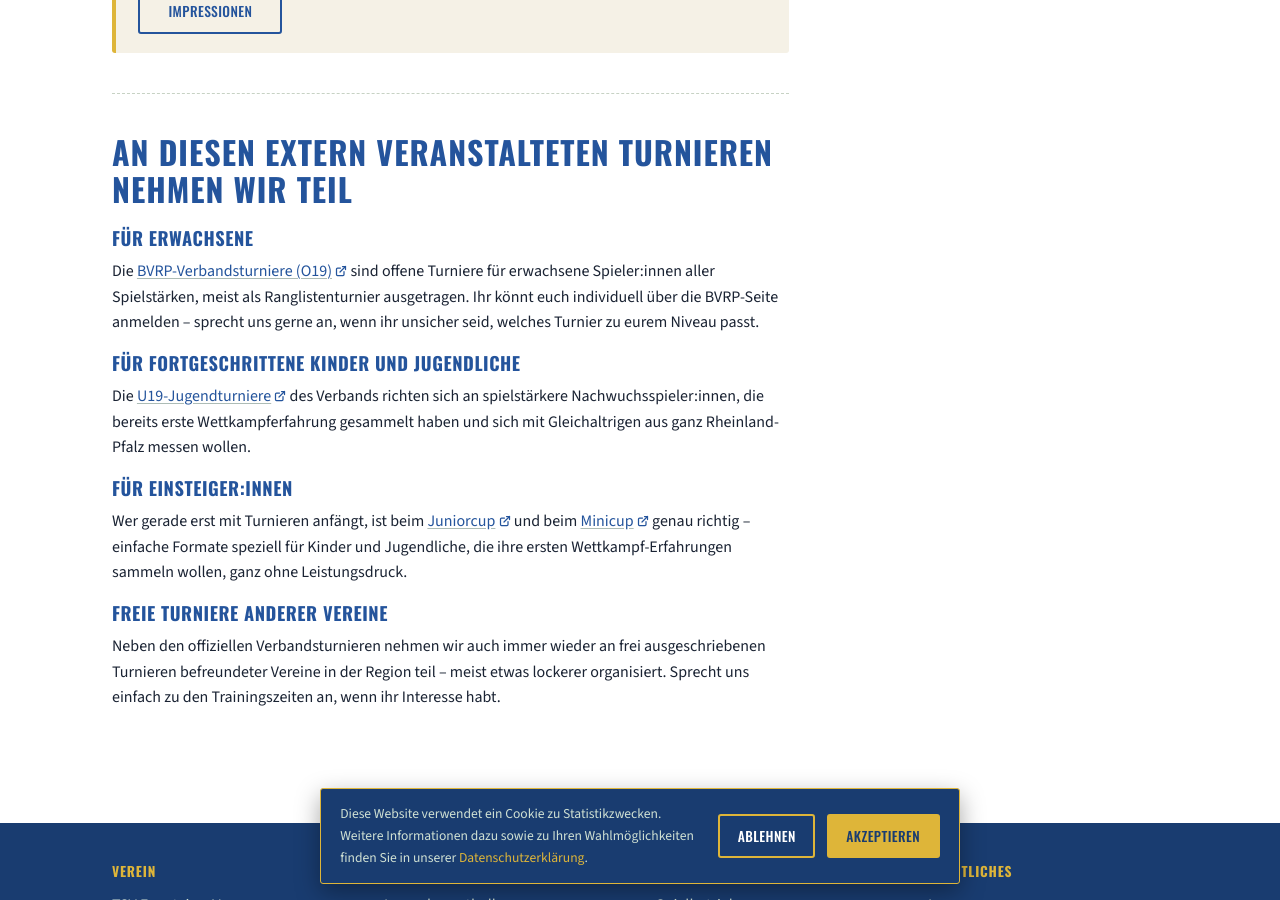
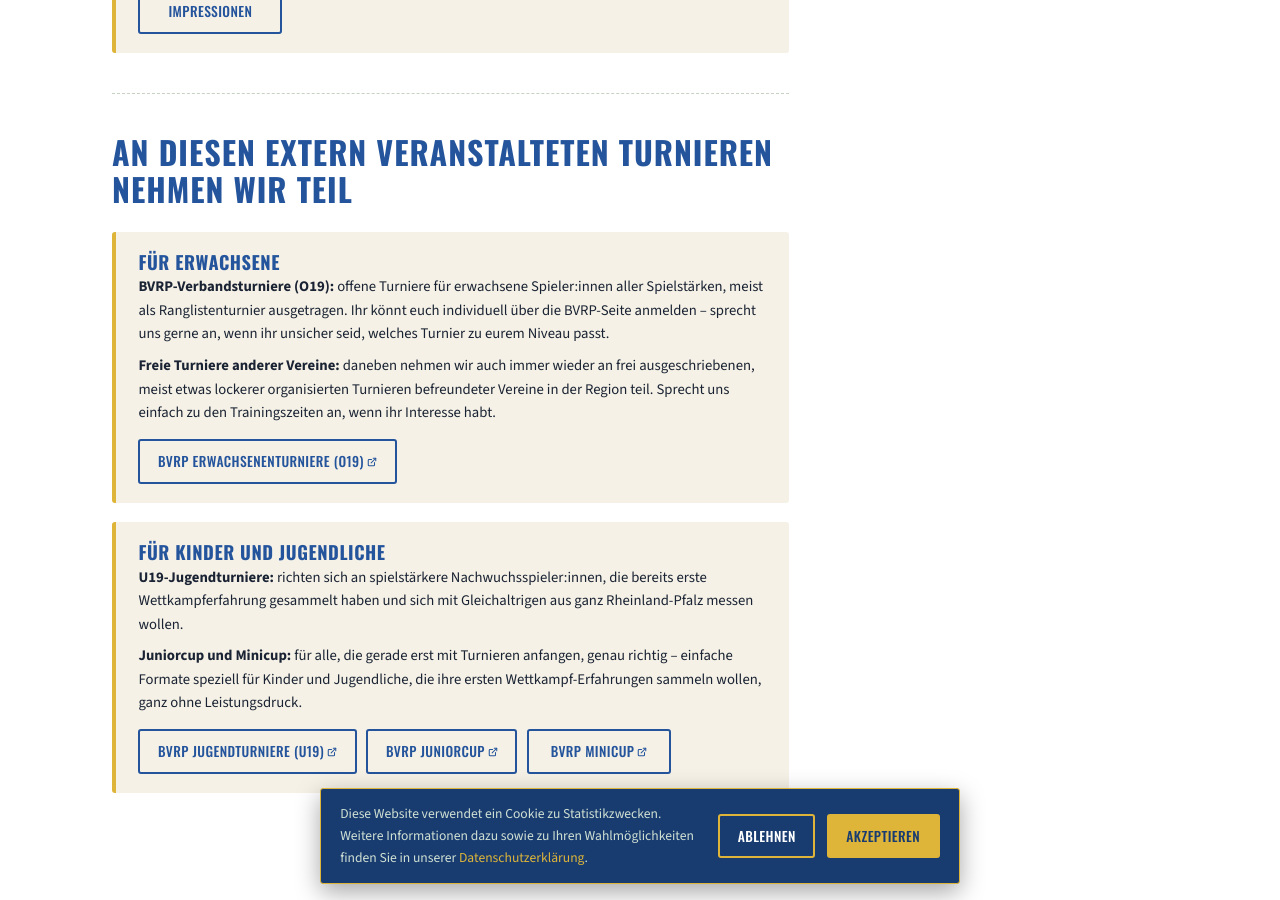
Before and after one commit to Forderverein-Badminton-in-Eppstein-e-V/website, a Jekyll site: the page built from spielbetrieb-turniere.html, in a window 1280 px wide and 900 px high, scrolled down 978 px. Built offline with Jekyll 4.4.1, drawn with Linux system fonts in a browser that asks for light colours.

Commit message:
Externe Turniere zu zwei Kacheln zusammenfassen (Erwachsene / Kinder & Jugendliche)
Co-Authored-By: Claude Sonnet 5 <noreply@anthropic.com>

```diff
--- a/spielbetrieb-turniere.html
+++ b/spielbetrieb-turniere.html
@@ -56,39 +56,49 @@ description: "Turniere der Badminton-Abteilung des TSV Eppstein – selbst veran
 
           <h2>An diesen extern veranstalteten Turnieren nehmen wir teil</h2>
 
+          <div class="team-cards">
+            <div class="team-card">
               <h3>Für Erwachsene</h3>
               <p>
-            Die <a href="https://badminton-rlp.de/spielbetrieb/turniere/verbandsturniere-o19" target="_blank" rel="noopener">BVRP-Verbandsturniere (O19)</a>
-            sind offene Turniere für erwachsene Spieler:innen aller Spielstärken, meist als
-            Ranglistenturnier ausgetragen. Ihr könnt euch individuell über die BVRP-Seite
-            anmelden – sprecht uns gerne an, wenn ihr unsicher seid, welches Turnier zu eurem
-            Niveau passt.
+                <strong>BVRP-Verbandsturniere (O19):</strong> offene Turniere für erwachsene
+                Spieler:innen aller Spielstärken, meist als Ranglistenturnier ausgetragen. Ihr
+                könnt euch individuell über die BVRP-Seite anmelden – sprecht uns gerne an, wenn
+                ihr unsicher seid, welches Turnier zu eurem Niveau passt.
               </p>
+              <p>
+                <strong>Freie Turniere anderer Vereine:</strong> daneben nehmen wir auch immer
+                wieder an frei ausgeschriebenen, meist etwas lockerer organisierten Turnieren
+                befreundeter Vereine in der Region teil. Sprecht uns einfach zu den
+                Trainingszeiten an, wenn ihr Interesse habt.
+              </p>
+              <div class="team-links">
+                <a class="btn btn-outline" style="color:var(--court); border-color: var(--court);"
+                  href="https://badminton-rlp.de/spielbetrieb/turniere/verbandsturniere-o19" target="_blank" rel="noopener">BVRP Erwachsenenturniere (O19)</a>
+              </div>
+            </div>
 
-          <h3>Für fortgeschrittene Kinder und Jugendliche</h3>
+            <div class="team-card">
+              <h3>Für Kinder und Jugendliche</h3>
               <p>
-            Die <a href="https://badminton-rlp.de/spielbetrieb/turniere/verbandsturniere-u19" target="_blank" rel="noopener">U19-Jugendturniere</a>
-            des Verbands richten sich an spielstärkere Nachwuchsspieler:innen, die bereits erste
-            Wettkampferfahrung gesammelt haben und sich mit Gleichaltrigen aus ganz
-            Rheinland-Pfalz messen wollen.
+                <strong>U19-Jugendturniere:</strong> richten sich an spielstärkere
+                Nachwuchsspieler:innen, die bereits erste Wettkampferfahrung gesammelt haben und
+                sich mit Gleichaltrigen aus ganz Rheinland-Pfalz messen wollen.
               </p>
-
-          <h3>Für Einsteiger:innen</h3>
               <p>
-            Wer gerade erst mit Turnieren anfängt, ist beim
-            <a href="https://badminton-rlp.de/spielbetrieb/turniere/junior-cup" target="_blank" rel="noopener">Juniorcup</a>
-            und beim <a href="https://badminton-rlp.de/spielbetrieb/turniere/mini-cup" target="_blank" rel="noopener">Minicup</a>
-            genau richtig – einfache Formate speziell für Kinder und Jugendliche, die ihre
-            ersten Wettkampf-Erfahrungen sammeln wollen, ganz ohne Leistungsdruck.
+                <strong>Juniorcup und Minicup:</strong> für alle, die gerade erst mit Turnieren
+                anfangen, genau richtig – einfache Formate speziell für Kinder und Jugendliche,
+                die ihre ersten Wettkampf-Erfahrungen sammeln wollen, ganz ohne Leistungsdruck.
               </p>
-
-          <h3>Freie Turniere anderer Vereine</h3>
-          <p>
-            Neben den offiziellen Verbandsturnieren nehmen wir auch immer wieder an frei
-            ausgeschriebenen Turnieren befreundeter Vereine in der Region teil – meist etwas
-            lockerer organisiert. Sprecht uns einfach zu den Trainingszeiten an, wenn ihr
-            Interesse habt.
-          </p>
+              <div class="team-links">
+                <a class="btn btn-outline" style="color:var(--court); border-color: var(--court);"
+                  href="https://badminton-rlp.de/spielbetrieb/turniere/verbandsturniere-u19" target="_blank" rel="noopener">BVRP Jugendturniere (U19)</a>
+                <a class="btn btn-outline" style="color:var(--court); border-color: var(--court);"
+                  href="https://badminton-rlp.de/spielbetrieb/turniere/junior-cup" target="_blank" rel="noopener">BVRP Juniorcup</a>
+                <a class="btn btn-outline" style="color:var(--court); border-color: var(--court);"
+                  href="https://badminton-rlp.de/spielbetrieb/turniere/mini-cup" target="_blank" rel="noopener">BVRP Minicup</a>
+              </div>
+            </div>
+          </div>
         </div>
 
         {% include sidebar-trainingszeiten.html %}
```
Lines whose indentation alone changed are shown as unchanged.
